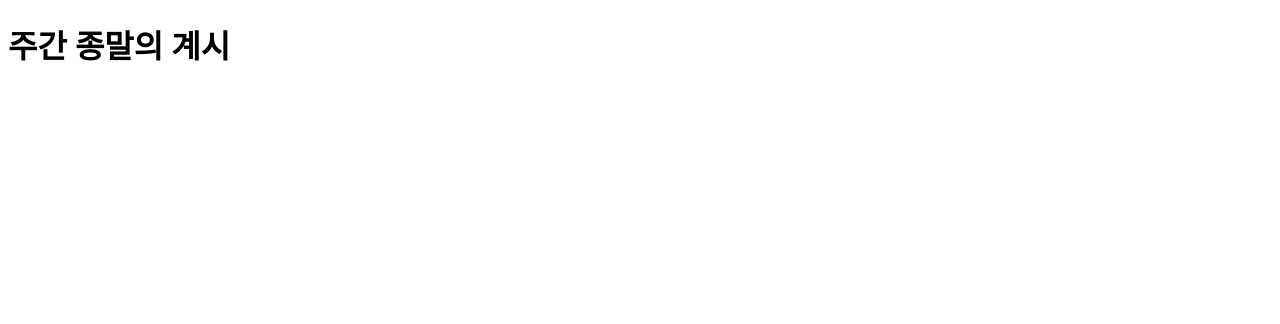
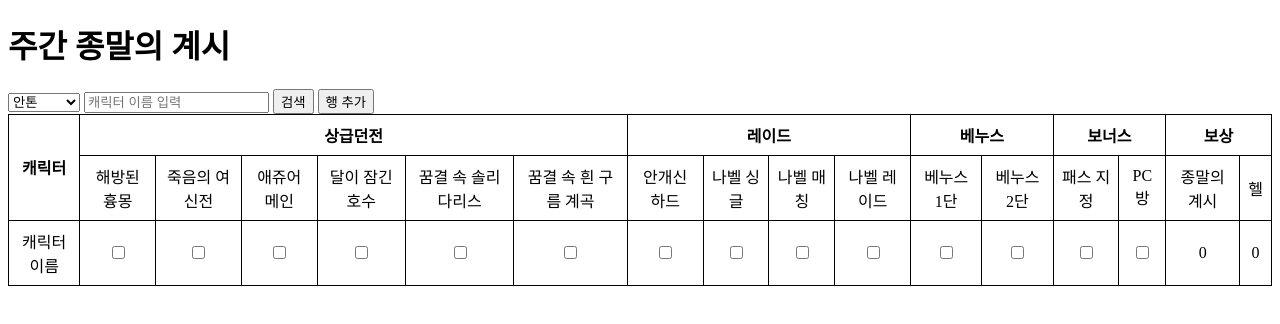
Before and after one commit to PlantJelly/dnfspear, a SvelteKit app: page /doomoracle-week in a window 1280 px wide. Shown: the top 324 px of the page. Built offline with nearby package versions, Linux system fonts and the light colour scheme.

Commit message:
주간 종말의 계시 페이지 표 추가 / 행추가 기능 추가 / 캐릭터 검색 기능 추가예정 / 던전 클리어 보상 정보 추가

```diff
--- a/src/routes/doomoracle-week/+page.svelte
+++ b/src/routes/doomoracle-week/+page.svelte
@@ -1 +1,131 @@
+<script>
+    let check = false;
+    let id = 1;
+    let name = "";
+    let tableData = [
+        {순서 : 1,
+        캐릭터 : '캐릭터이름',
+        흉몽 : false,
+        여신전 : false,
+        애쥬어 : false,
+        달잠호 : false,
+        계곡 : false,
+        꿈솔 : false,
+        안개신 : false,
+        싱글나벨 : false,
+        매칭나벨 : false,
+        레이드나벨 : false,
+        베누스1단 : false,
+        베누스2단 : false,
+        패스지정 : false,
+        PC방 : false,
+        종말의계시 : 0,
+        헬 : 0}
+    ];
+    function addRow() {
+        id = id + 1;
+        const newRow = {
+            순서 : id,
+            캐릭터 : '캐릭터이름',
+            흉몽 : false,
+            여신전 : false,
+            애쥬어 : false,
+            달잠호 : false,
+            계곡 : false,
+            꿈솔 : false,
+            안개신 : false,
+            싱글나벨 : false,
+            매칭나벨 : false,
+            레이드나벨 : false,
+            베누스1단 : false,
+            베누스2단 : false,
+            패스지정 : false,
+            PC방 : false,
+            종말의계시 : 0,
+            헬 : 0
+        };
+        tableData = [...tableData, newRow];
+    }
+    function searchCharacter() {
+
+    }
+</script>
+
+<style>
+    table{
+        border-collapse: collapse;
+        text-align: center;
+    }
+    th, td{
+        border: 1px solid black;
+        padding: 8px;
+    }
+</style>
+
 <h1>주간 종말의 계시</h1>
+<select>
+    <option value="1">안톤</option>
+    <option value="2">바칼</option>
+    <option value="3">카인</option>
+    <option value="4">카시야스</option>
+    <option value="5">디레지에</option>
+    <option value="6">힐더</option>
+    <option value="7">프레이</option>
+    <option value="8">시로코</option>
+</select>
+<input type="text" name="캐릭터이름" bind:value={name} placeholder="캐릭터 이름 입력">
+<button on:click={searchCharacter}>검색</button>
+<button on:click={addRow}>행 추가</button>
+<table>
+    <thead>
+        <tr>
+            <th rowspan="2">캐릭터</th>
+            <th colspan="6">상급던전</th>
+            <th colspan="4">레이드</th>
+            <th colspan="2">베누스</th>
+            <th colspan="2">보너스</th>
+            <th colspan="2">보상</th>
+        </tr>
+        <tr>
+            <td>해방된 흉몽</td>
+            <td>죽음의 여신전</td>
+            <td>애쥬어 메인</td>
+            <td>달이 잠긴 호수</td>
+            <td>꿈결 속 솔리다리스</td>
+            <td>꿈결 속 흰 구름 계곡</td>
+            <td>안개신 하드</td>
+            <td>나벨 싱글</td>
+            <td>나벨 매칭</td>
+            <td>나벨 레이드</td>
+            <td>베누스 1단</td>
+            <td>베누스 2단</td>
+            <td>패스 지정</td>
+            <td>PC방</td>
+            <td>종말의 계시</td>
+            <td>헬</td>
+        </tr>
+    </thead>
+    <tbody>
+        {#each tableData as row (row["순서"])}
+        <tr>
+            <td>{row["캐릭터"]}</td>
+            <td><input type="checkbox" bind:checked={row["흉몽"]}></td>
+            <td><input type="checkbox" bind:checked={row["여신전"]}></td>
+            <td><input type="checkbox" bind:checked={row["애쥬어"]}></td>
+            <td><input type="checkbox" bind:checked={row["달잠호"]}></td>
+            <td><input type="checkbox" bind:checked={row["계곡"]}></td>
+            <td><input type="checkbox" bind:checked={row["꿈솔"]}></td>
+            <td><input type="checkbox" bind:checked={row["안개신"]}></td>
+            <td><input type="checkbox" bind:checked={row["싱글나벨"]}></td>
+            <td><input type="checkbox" bind:checked={row["매칭나벨"]}></td>
+            <td><input type="checkbox" bind:checked={row["레이드나벨"]}></td>
+            <td><input type="checkbox" bind:checked={row["베누스1단"]}></td>
+            <td><input type="checkbox" bind:checked={row["베누스2단"]}></td>
+            <td><input type="checkbox" bind:checked={row["패스지정"]}></td>
+            <td><input type="checkbox" bind:checked={row["PC방"]}></td>
+            <td>{row["종말의계시"]}</td>
+            <td>{row["헬"]}</td>
+        </tr>
+        {/each}
+    </tbody>
+</table>
--- a/src/routes/doomoracle-week/+server.js
+++ b/src/routes/doomoracle-week/+server.js
@@ -1,2 +1,21 @@
 import { error } from "@sveltejs/kit";
 import { env } from "$env/dynamic/private";
+
+const dungeonResult = { //던전 클리어 종말의 계시와 헬 배율
+    안개신 : [160, 0],
+    싱글나벨 : [80, 7],
+    매칭나벨 : [100, 8],
+    레이드나벨 : [160, 11],
+    베누스1단 : [60, 5],
+    베누스2단 : [100, 8],
+    계곡 : [40, 3],
+    꿈솔 : [60, 4],
+    호수 : [60, 7],
+    애쥬어 : [100, 10],
+    여신전 : [120, 11],
+    흉몽 : [140, 12]
+};
+
+export async function GET({url}){
+    return new Response;
+}
```
